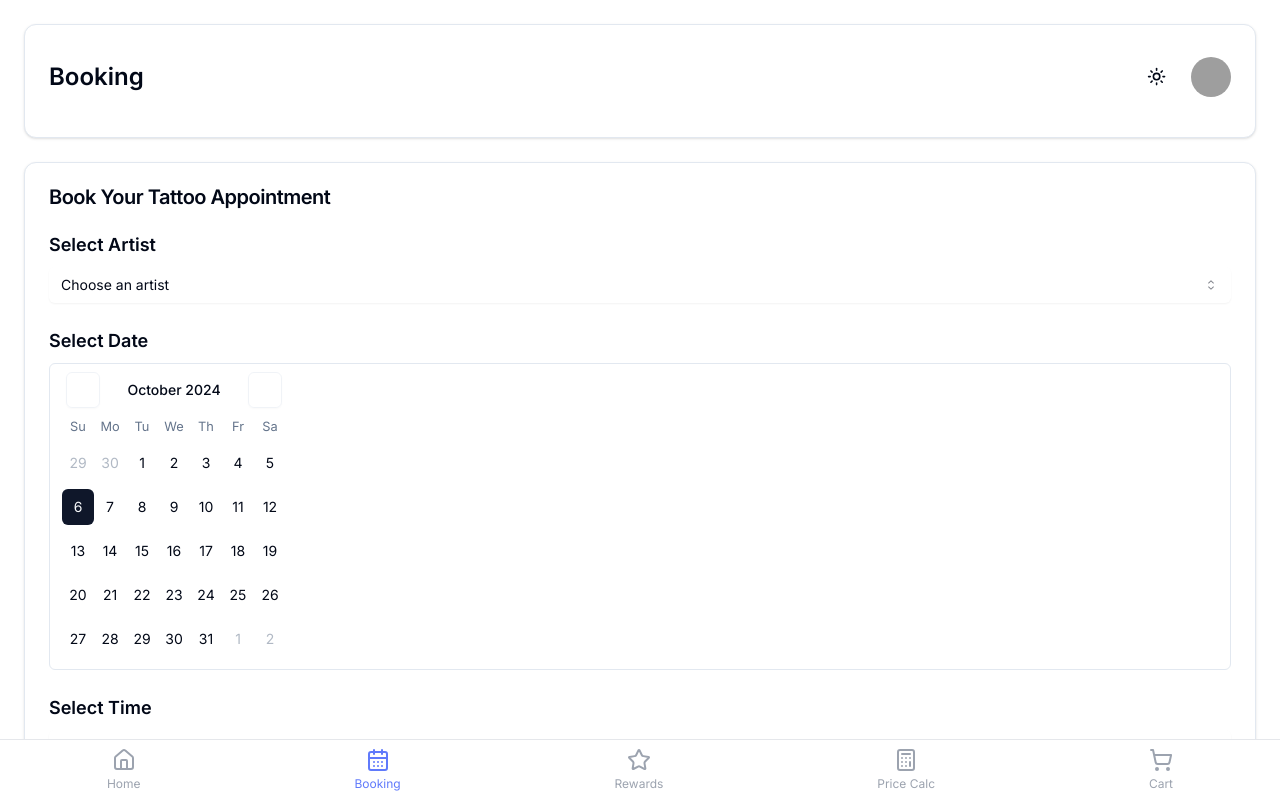
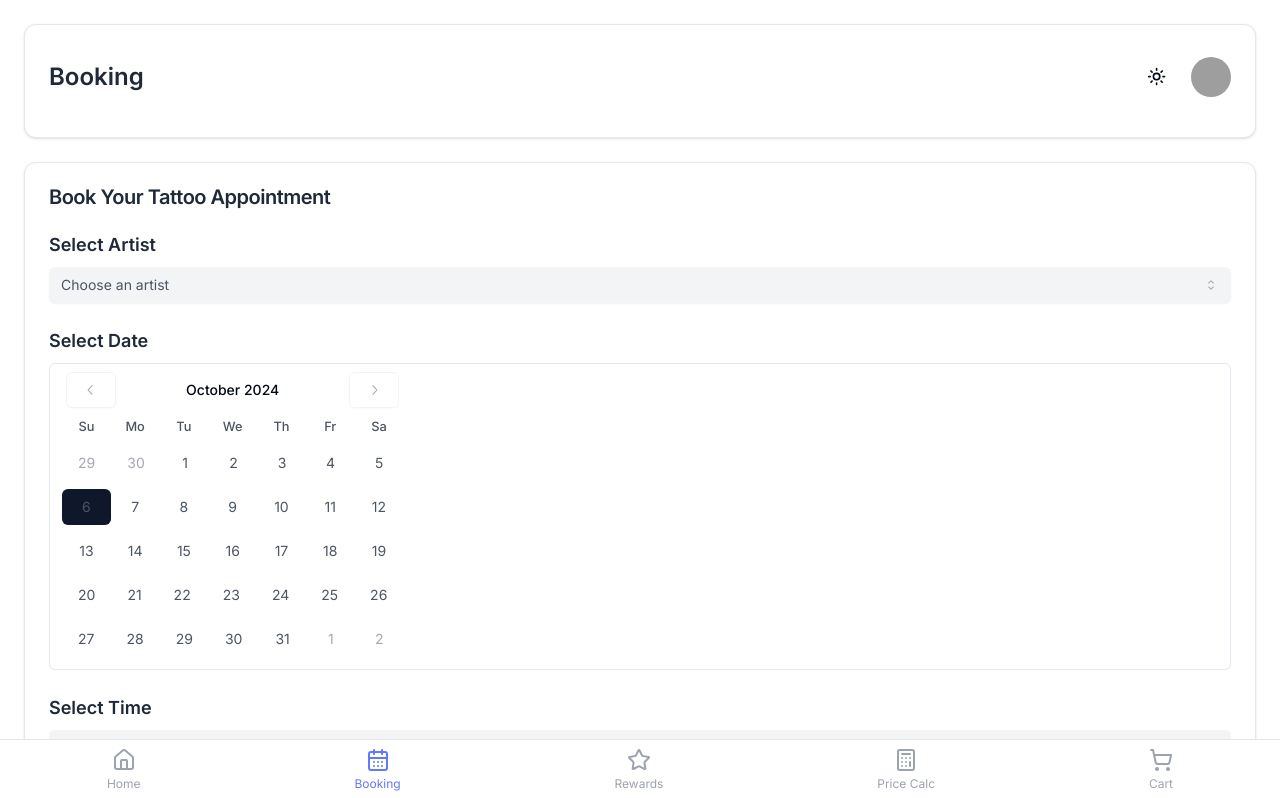
Before and after one commit to minaehab1/TattooApp-Converted, a Next.js app: page /booking in a window 1280 px wide. Shown: the top 798 px of the page. Built offline with nearby package versions, Linux system fonts and the light colour scheme; grey boxes are pictures that could not be loaded.

Commit message:
booking p 2

```diff
--- a/components/BookingPage.tsx
+++ b/components/BookingPage.tsx
@@ -11,6 +11,23 @@ import { ThemeToggle } from '@/components/ThemeToggle'
 import { Calendar } from "@/components/ui/calendar"
 import { CalendarDays } from 'lucide-react'
 
+// Add this custom CSS class at the top of your file or in a separate CSS file
+const calendarStyles = `
+  .custom-calendar .rdp-button:hover:not([disabled]):not(.rdp-day_selected) {
+    background-color: #E5E7EB;
+    color: #4B5563;
+  }
+  .custom-calendar .rdp-day_selected,
+  .custom-calendar .rdp-day_selected:hover {
+    background-color: #607AFB !important;
+    color: white !important;
+  }
+  .custom-calendar .rdp-day_today {
+    font-weight: bold;
+    color: #607AFB;
+  }
+`;
+
 export default function BookingPage() {
   const [date, setDate] = useState<Date | undefined>(new Date())
 
@@ -19,7 +36,7 @@ export default function BookingPage() {
       <Card className="mb-6">
         <CardContent className="p-6 pt-8">
           <div className="flex items-center justify-between mb-4">
-            <h1 className="text-2xl font-semibold">Booking</h1>
+            <h1 className="text-2xl font-semibold" style={{ color: '#1F2937' }}>Booking</h1>
             <div className="flex items-center space-x-4">
               <ThemeToggle />
               <Avatar>
@@ -39,13 +56,13 @@ export default function BookingPage() {
       >
         <Card>
           <CardHeader>
-            <CardTitle className="text-xl font-semibold">Book Your Tattoo Appointment</CardTitle>
+            <CardTitle className="text-xl font-semibold" style={{ color: '#1F2937' }}>Book Your Tattoo Appointment</CardTitle>
           </CardHeader>
           <CardContent className="space-y-6">
             <section>
-              <h2 className="text-lg font-semibold mb-2">Select Artist</h2>
+              <h2 className="text-lg font-semibold mb-2" style={{ color: '#1F2937' }}>Select Artist</h2>
               <Select>
-                <SelectTrigger className="w-full bg-gray-100 border-0">
+                <SelectTrigger className="w-full" style={{ backgroundColor: '#F3F4F6', border: 'none', color: '#4B5563' }}>
                   <SelectValue placeholder="Choose an artist" />
                 </SelectTrigger>
                 <SelectContent>
@@ -57,19 +74,44 @@ export default function BookingPage() {
             </section>
 
             <section>
-              <h2 className="text-lg font-semibold mb-2">Select Date</h2>
+              <h2 className="text-lg font-semibold mb-2" style={{ color: '#1F2937' }}>Select Date</h2>
+              <div className="custom-calendar">
                 <Calendar
                   mode="single"
                   selected={date}
                   onSelect={setDate}
                   className="rounded-md border"
+                  styles={{
+                    head_cell: {
+                      width: '100%',
+                      fontWeight: 500,
+                      color: '#4B5563',
+                    },
+                    cell: {
+                      width: '100%',
+                    },
+                    button: {
+                      width: '100%',
+                      color: '#4B5563',
+                    },
+                    nav_button: {
+                      color: '#607AFB',
+                    },
+                    nav_button_previous: {
+                      width: 'auto',
+                    },
+                    nav_button_next: {
+                      width: 'auto',
+                    },
+                  }}
                 />
+              </div>
             </section>
 
             <section>
-              <h2 className="text-lg font-semibold mb-2">Select Time</h2>
+              <h2 className="text-lg font-semibold mb-2" style={{ color: '#1F2937' }}>Select Time</h2>
               <Select>
-                <SelectTrigger className="w-full bg-gray-100 border-0">
+                <SelectTrigger className="w-full" style={{ backgroundColor: '#F3F4F6', border: 'none', color: '#4B5563' }}>
                   <SelectValue placeholder="Choose a time slot" />
                 </SelectTrigger>
                 <SelectContent>
@@ -84,11 +126,11 @@ export default function BookingPage() {
             </section>
 
             <section>
-              <h2 className="text-lg font-semibold mb-2">Tattoo Details</h2>
+              <h2 className="text-lg font-semibold mb-2" style={{ color: '#1F2937' }}>Tattoo Details</h2>
               <div className="space-y-4">
-                <Input placeholder="Tattoo description" className="bg-gray-100 border-0" />
+                <Input placeholder="Tattoo description" style={{ backgroundColor: '#F3F4F6', border: 'none', color: '#4B5563' }} />
                 <Select>
-                  <SelectTrigger className="w-full bg-gray-100 border-0">
+                  <SelectTrigger className="w-full" style={{ backgroundColor: '#F3F4F6', border: 'none', color: '#4B5563' }}>
                     <SelectValue placeholder="Tattoo size" />
                   </SelectTrigger>
                   <SelectContent>
@@ -97,11 +139,11 @@ export default function BookingPage() {
                     <SelectItem value="large">Large</SelectItem>
                   </SelectContent>
                 </Select>
-                <Input placeholder="Additional notes" className="bg-gray-100 border-0" />
+                <Input placeholder="Additional notes" style={{ backgroundColor: '#F3F4F6', border: 'none', color: '#4B5563' }} />
               </div>
             </section>
 
-            <Button className="w-full bg-[#607AFB] text-white hover:bg-[#4c62c9] py-6 text-lg">
+            <Button className="w-full py-6 text-lg" style={{ backgroundColor: '#607AFB', color: 'white' }}>
               Book Appointment
             </Button>
           </CardContent>
```
Lines whose indentation alone changed are shown as unchanged.
